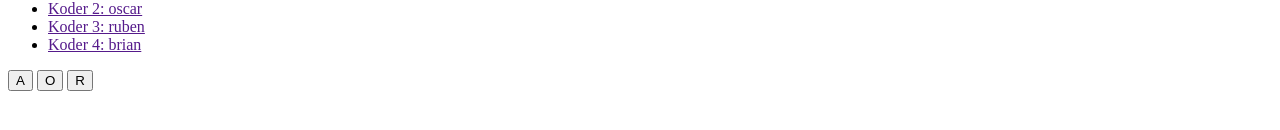
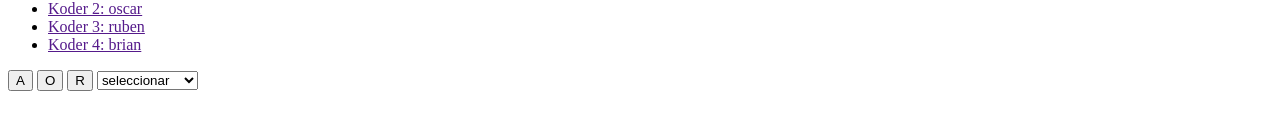
Before and after one commit to codeFreak93/jamodule, a plain HTML site: page index.html in a window 1280 px wide. Shown: the part 410-540 px from the top of the page. Drawn offline with Linux system fonts and the light colour scheme.

```diff
--- a/index.html
+++ b/index.html
@@ -32,6 +32,11 @@
    <button onclick="filterELements('a')">A</button>
    <button onclick="filterELements('o')">O</button>
    <button onclick="filterELements('r')">R</button>
+   <select name="" id="">
+       <option value="">seleccionar</option>
+       <option value="a">Ascendente</option>
+       <option value="d">Descendente</option>
+   </select>
    <script src="js/dom.js"></script>
 </body>
 </html>
```
Also changed, not shown: js/dom.js (+8 -0 lines).
